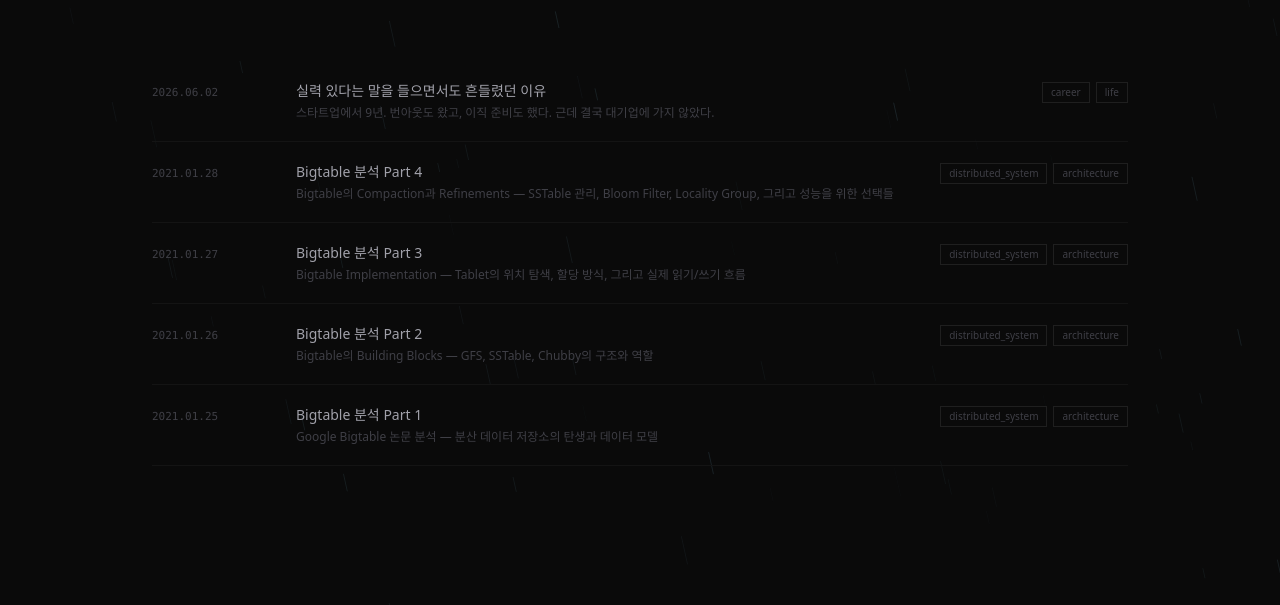
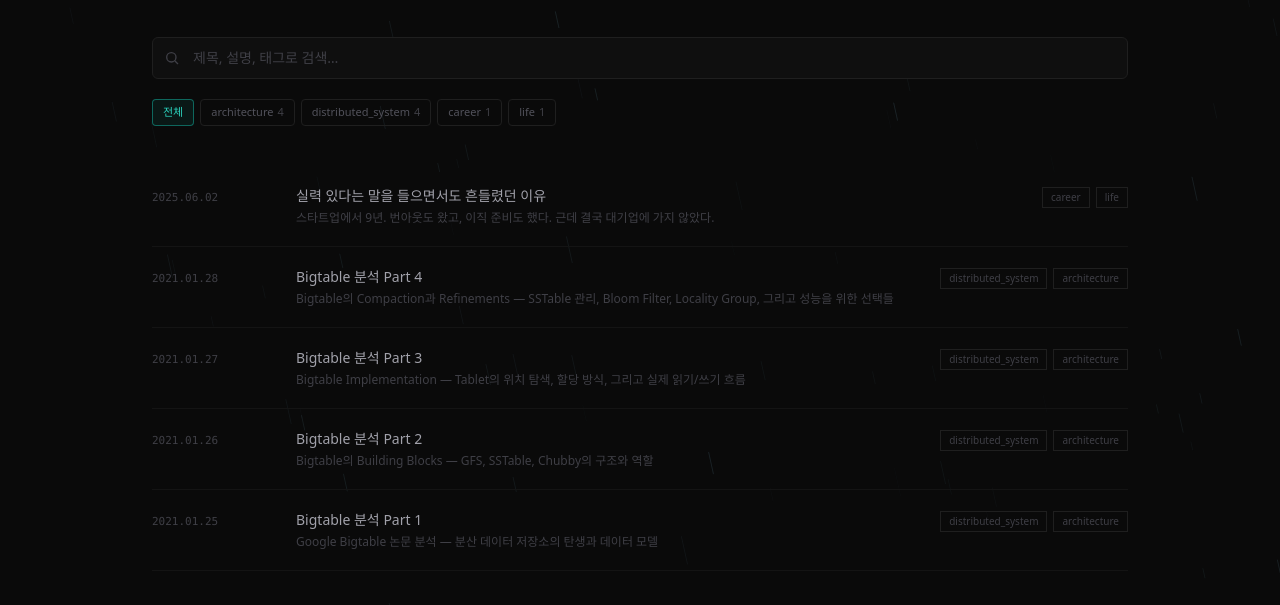
Before and after one commit to chsy0823/chsy0823.github.io, an Astro site: page /blog in a window 1280 px wide. Shown: the part 195-800 px from the top of the page. Built offline with nearby package versions, Linux system fonts and the light colour scheme; Astro itself is replaced by a stand-in of ours; some packages are replaced by stand-ins of ours; a web font is replaced by a local one.

Commit message:
feat: add search and tag filtering to Writing page
- 검색창(제목/설명/태그 실시간 매칭)과 빈도순 태그 필터 추가
- 정적 빌드 유지: data 속성 + 인라인 스크립트로 의존성 없이 구현
- why-not-bigtech 글 날짜 오타 수정(2026→2025)

```diff
--- a/src/content/blog/why-not-bigtech/index.mdx
+++ b/src/content/blog/why-not-bigtech/index.mdx
@@ -1,6 +1,6 @@
 ---
 title: "실력 있다는 말을 들으면서도 흔들렸던 이유"
-date: 2026-06-02
+date: 2025-06-02
 description: "스타트업에서 9년. 번아웃도 왔고, 이직 준비도 했다. 근데 결국 대기업에 가지 않았다."
 tags: ["career", "life"]
 ---
--- a/src/pages/blog/index.astro
+++ b/src/pages/blog/index.astro
@@ -4,6 +4,17 @@ import { getCollection } from 'astro:content';
 
 const allPosts = await getCollection('blog', ({ data }) => !data.draft);
 const sortedPosts = allPosts.sort((a, b) => b.data.date.valueOf() - a.data.date.valueOf());
+
+// 전체 태그 수집 (빈도 내림차순 → 이름순)
+const tagCounts = new Map<string, number>();
+for (const post of sortedPosts) {
+  for (const tag of post.data.tags) {
+    tagCounts.set(tag, (tagCounts.get(tag) ?? 0) + 1);
+  }
+}
+const allTags = [...tagCounts.entries()]
+  .sort((a, b) => b[1] - a[1] || a[0].localeCompare(b[0]))
+  .map(([tag]) => tag);
 
 function formatDate(date: Date) {
   return new Intl.DateTimeFormat('ko-KR', { year: 'numeric', month: '2-digit', day: '2-digit' })
@@ -13,15 +24,52 @@ function formatDate(date: Date) {
 
 <BaseLayout title="Writing" description="기술, 분산시스템, AI 그리고 엔지니어링에 대한 글">
   <section class="max-w-5xl mx-auto px-6 pt-16 pb-32">
-    <div class="mb-16">
+    <div class="mb-10">
       <h1 class="text-4xl font-bold text-white mb-3 tracking-tight">Writing</h1>
       <p class="text-sm text-[#52525b]">기술, 분산시스템, AI, 그리고 엔지니어링</p>
     </div>
 
-    <div>
+    <!-- 검색 + 태그 필터 -->
+    <div class="mb-10 space-y-5">
+      <div class="relative">
+        <svg class="absolute left-3 top-1/2 -translate-y-1/2 w-4 h-4 text-[#3f3f46] pointer-events-none"
+             fill="none" viewBox="0 0 24 24" stroke="currentColor" stroke-width="2">
+          <circle cx="11" cy="11" r="7" />
+          <line x1="21" y1="21" x2="16.5" y2="16.5" />
+        </svg>
+        <input
+          id="post-search"
+          type="search"
+          autocomplete="off"
+          placeholder="제목, 설명, 태그로 검색…"
+          aria-label="글 검색"
+          class="w-full bg-[#0f0f0f] border border-[#1f1f1f] rounded-md pl-10 pr-3 py-2.5 text-sm text-[#e4e4e7] placeholder:text-[#3f3f46] focus:outline-none focus:border-teal-500/60 transition-colors"
+        />
+      </div>
+
+      <div id="tag-filters" class="flex flex-wrap gap-1.5" role="group" aria-label="태그 필터">
+        <button
+          type="button"
+          data-tag="__all__"
+          class="tag-chip is-active text-[11px] px-2.5 py-1 rounded border border-[#1f1f1f] text-[#71717a] transition-colors"
+        >전체</button>
+        {allTags.map((tag) => (
+          <button
+            type="button"
+            data-tag={tag}
+            class="tag-chip text-[11px] px-2.5 py-1 rounded border border-[#1f1f1f] text-[#52525b] transition-colors"
+          >{tag}<span class="ml-1 text-[#3f3f46]">{tagCounts.get(tag)}</span></button>
+        ))}
+      </div>
+    </div>
+
+    <div id="post-list">
       {sortedPosts.map((post) => (
         <a href={`/blog/${post.slug}`}
-           class="group flex flex-col sm:flex-row sm:items-baseline gap-2 sm:gap-8 py-5 border-b border-[#141414] hover:border-[#242424] transition-colors">
+           class="post-item group flex flex-col sm:flex-row sm:items-baseline gap-2 sm:gap-8 py-5 border-b border-[#141414] hover:border-[#242424] transition-colors"
+           data-title={post.data.title.toLowerCase()}
+           data-desc={(post.data.description ?? '').toLowerCase()}
+           data-tags={post.data.tags.join(' ').toLowerCase()}>
           <time class="text-[11px] text-[#3f3f46] tabular-nums shrink-0 sm:w-28 font-mono">
             {formatDate(post.data.date)}
           </time>
@@ -41,5 +89,58 @@ function formatDate(date: Date) {
         </a>
       ))}
     </div>
+
+    <p id="no-results" class="hidden py-16 text-center text-sm text-[#52525b]">
+      조건에 맞는 글이 없어요.
+    </p>
   </section>
+
+  <style>
+    .tag-chip:hover { color: #a1a1aa; border-color: #2a2a2a; }
+    .tag-chip.is-active {
+      color: #2dd4bf; /* teal-400 */
+      border-color: rgba(20, 184, 166, 0.5);
+      background-color: rgba(20, 184, 166, 0.08);
+    }
+  </style>
+
+  <script>
+    const ALL = '__all__';
+    const search = document.getElementById('post-search') as HTMLInputElement | null;
+    const chips = Array.from(document.querySelectorAll<HTMLButtonElement>('.tag-chip'));
+    const items = Array.from(document.querySelectorAll<HTMLAnchorElement>('.post-item'));
+    const noResults = document.getElementById('no-results');
+
+    let activeTag = ALL;
+
+    function apply() {
+      const q = (search?.value ?? '').trim().toLowerCase();
+      let visible = 0;
+
+      for (const item of items) {
+        const title = item.dataset.title ?? '';
+        const desc = item.dataset.desc ?? '';
+        const tags = item.dataset.tags ?? '';
+
+        const matchesText = !q || title.includes(q) || desc.includes(q) || tags.includes(q);
+        const matchesTag = activeTag === ALL || tags.split(' ').includes(activeTag);
+        const show = matchesText && matchesTag;
+
+        item.classList.toggle('hidden', !show);
+        if (show) visible++;
+      }
+
+      noResults?.classList.toggle('hidden', visible > 0);
+    }
+
+    search?.addEventListener('input', apply);
+
+    for (const chip of chips) {
+      chip.addEventListener('click', () => {
+        activeTag = chip.dataset.tag ?? ALL;
+        for (const c of chips) c.classList.toggle('is-active', c === chip);
+        apply();
+      });
+    }
+  </script>
 </BaseLayout>
```
